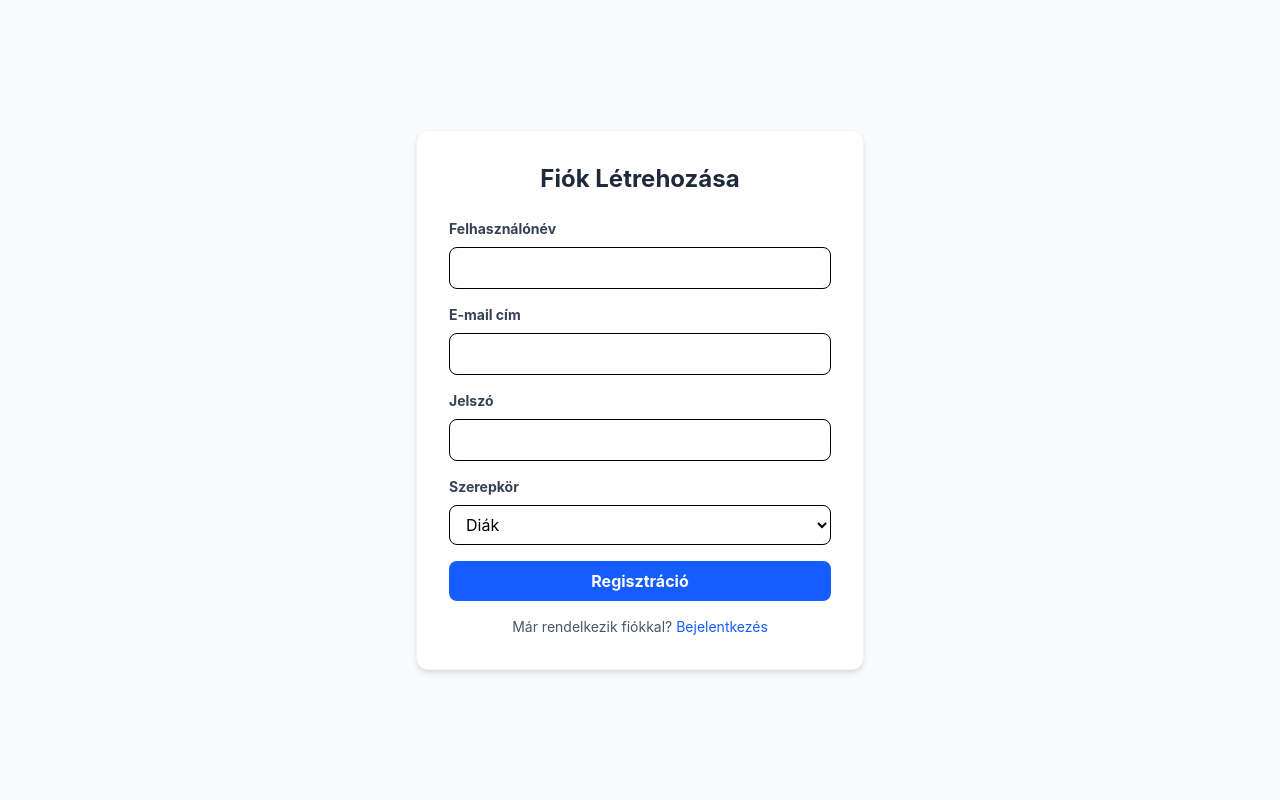
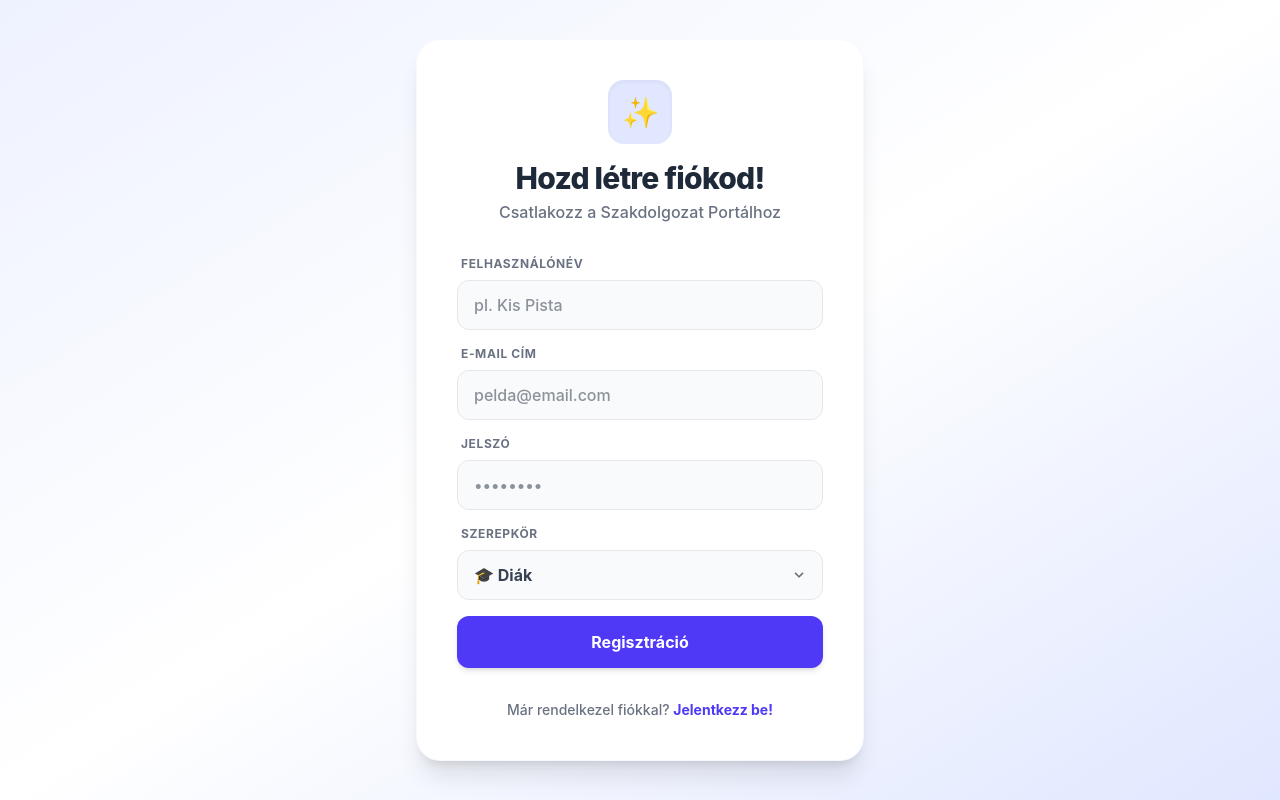
Before and after one commit to thrichard/szakdolgozat-app, a React (Vite) app in the folder client/: page /register in a window 1280 px wide. Built offline with nearby package versions, Linux system fonts and the light colour scheme.

Commit message:
UI: Login és Register felújítása)

```diff
--- a/client/src/pages/AllResults.jsx
+++ b/client/src/pages/AllResults.jsx
@@ -9,7 +9,7 @@ function AllResults() {
 
   // Eredmények lekérése az oldal betöltésekor
   useEffect(() => {
-    document.title = "Osztálynapló | Szakdolgozat Portál";
+    document.title = "Osztálynapló";
 
     const fetchAllResults = async () => {
       const token = localStorage.getItem('token');
--- a/client/src/pages/Login.jsx
+++ b/client/src/pages/Login.jsx
@@ -1,15 +1,21 @@
-import React, { useState } from 'react';
+import React, { useState, useEffect } from 'react';
 import { useNavigate, Link } from 'react-router-dom';
 
 function Login() {
   const [email, setEmail] = useState('');
   const [password, setPassword] = useState('');
   const [error, setError] = useState('');
+  const [isLoading, setIsLoading] = useState(false); // Új állapot a töltéshez
   const navigate = useNavigate();
+
+  useEffect(() => {
+    document.title = "Bejelentkezés | Szakdolgozat Portál";
+  }, []);
 
   const handleSubmit = async (e) => {
     e.preventDefault();
     setError('');
+    setIsLoading(true); // Töltés indítása
 
     try {
       const response = await fetch('http://localhost:5000/api/auth/login', {
@@ -43,51 +49,93 @@ function Login() {
         }
       } else {
         setError(data.message || 'Helytelen belépési adatok.');
+        setIsLoading(false); // Töltés leállítása hiba esetén
       }
     } catch (err) {
-      setError('Hiba történt. Kérlek, ellenőrizd az internetkapcsolatod.');
+      setError('Hálózati hiba. Kérlek, ellenőrizd az internetkapcsolatod.');
+      setIsLoading(false); // Töltés leállítása hiba esetén
     }
   };
 
   return (
-    <div className="min-h-screen flex items-center justify-center bg-gray-50">
-      <div className="bg-white p-8 rounded-xl shadow-md w-full max-w-md border border-gray-100">
-        <h2 className="text-2xl font-bold text-center text-gray-800 mb-6">Bejelentkezés</h2>
+    <div className="min-h-screen flex items-center justify-center bg-gradient-to-br from-indigo-50 via-white to-indigo-100 p-4">
 
-        {error && <p className="text-red-500 text-sm mb-4 text-center bg-red-50 p-2 rounded">{error}</p>}
+      <div className="bg-white p-8 md:p-10 rounded-3xl shadow-xl w-full max-w-md border border-indigo-50/50 animate-fade-in-up">
 
-        <form onSubmit={handleSubmit} className="space-y-4">
+        {/* LOGÓ ÉS FEJLÉC */}
+        <div className="text-center mb-8">
+          <div className="inline-flex items-center justify-center w-16 h-16 bg-indigo-100 text-indigo-600 rounded-2xl mb-4 text-3xl shadow-inner">
+            🎓
+          </div>
+          <h1 className="text-3xl font-extrabold text-gray-800 tracking-tight mb-1">
+            Üdvözlünk újra!
+          </h1>
+          <p className="text-gray-500 font-medium">Jelentkezz be a fiókodba</p>
+        </div>
+
+        {/* HIBAÜZENET */}
+        {error && (
+          <div className="flex items-center gap-2 bg-red-50 border border-red-200 text-red-700 px-4 py-3 rounded-xl mb-6 font-bold text-sm shadow-sm animate-pulse">
+            <span>⚠️</span> {error}
+          </div>
+        )}
+
+        {/* ŰRLAP */}
+        <form onSubmit={handleSubmit} className="space-y-5">
           <div>
-            <label className="block text-gray-700 text-sm font-bold mb-2">E-mail cím</label>
+            <label className="block text-gray-500 text-xs font-bold uppercase tracking-wider mb-2 ml-1">E-mail cím</label>
             <input
               type="email"
-              className="w-full px-3 py-2 border rounded-lg focus:outline-none focus:ring-2 focus:ring-blue-500"
+              placeholder="pelda@email.com"
+              className="w-full px-4 py-3 bg-gray-50 border border-gray-200 rounded-xl focus:outline-none focus:ring-2 focus:ring-indigo-500 focus:border-transparent focus:bg-white transition-all duration-200 font-medium text-gray-800"
               value={email}
               onChange={(e) => setEmail(e.target.value)}
               required
             />
           </div>
+
           <div>
-            <label className="block text-gray-700 text-sm font-bold mb-2">Jelszó</label>
+            <div className="flex justify-between items-center mb-2 ml-1 mr-1">
+              <label className="block text-gray-500 text-xs font-bold uppercase tracking-wider">Jelszó</label>
+            </div>
             <input
               type="password"
-              className="w-full px-3 py-2 border rounded-lg focus:outline-none focus:ring-2 focus:ring-blue-500"
+              placeholder="••••••••"
+              className="w-full px-4 py-3 bg-gray-50 border border-gray-200 rounded-xl focus:outline-none focus:ring-2 focus:ring-indigo-500 focus:border-transparent focus:bg-white transition-all duration-200 font-medium text-gray-800"
               value={password}
               onChange={(e) => setPassword(e.target.value)}
               required
             />
           </div>
+
           <button
             type="submit"
-            className="w-full bg-blue-600 text-white font-bold py-2 rounded-lg hover:bg-blue-700 transition"
+            disabled={isLoading}
+            className={`w-full text-white font-bold py-3.5 rounded-xl transition-all duration-200 shadow-md flex justify-center items-center gap-2 mt-2 ${
+              isLoading
+                ? 'bg-indigo-400 cursor-not-allowed'
+                : 'bg-indigo-600 hover:bg-indigo-700 hover:shadow-lg transform hover:-translate-y-0.5'
+            }`}
           >
-            Belépés
+            {isLoading ? (
+              <>
+                <div className="w-5 h-5 border-2 border-white border-t-transparent rounded-full animate-spin"></div>
+                Bejelentkezés...
+              </>
+            ) : (
+              'Belépés'
+            )}
           </button>
         </form>
 
-        <p className="mt-4 text-center text-sm text-gray-600">
-          Nincs még fiókod? <Link to="/register" className="text-blue-600 hover:underline">Regisztráció</Link>
-        </p>
+        {/* REGISZTRÁCIÓS LINK */}
+        <div className="mt-8 text-center text-sm font-medium text-gray-500">
+          Nincs még fiókod?{' '}
+          <Link to="/register" className="text-indigo-600 hover:text-indigo-800 font-bold hover:underline transition-colors">
+            Regisztrálj itt!
+          </Link>
+        </div>
+
       </div>
     </div>
   );
--- a/client/src/pages/Register.jsx
+++ b/client/src/pages/Register.jsx
@@ -1,23 +1,30 @@
-import React, { useState } from 'react';
+import React, { useState, useEffect } from 'react';
 import { useNavigate, Link } from 'react-router-dom';
 
 function Register() {
   const [username, setUsername] = useState('');
   const [email, setEmail] = useState('');
   const [password, setPassword] = useState('');
-  const [role, setRole] = useState('student'); // Alapértelmezetten diák
+  const [role, setRole] = useState('student');
   const [error, setError] = useState('');
+  const [isLoading, setIsLoading] = useState(false); // Állapot a töltéshez
   const navigate = useNavigate();
+
+  // Dinamikus böngészőfül cím
+  useEffect(() => {
+    document.title = "Regisztráció | Szakdolgozat Portál";
+  }, []);
 
   const handleSubmit = async (e) => {
     e.preventDefault();
     setError('');
+    setIsLoading(true); // Töltés indítása
 
     try {
       const response = await fetch('http://localhost:5000/api/auth/register', {
         method: 'POST',
         headers: { 'Content-Type': 'application/json' },
-        body: JSON.stringify({ username, email, password, role }) // Itt küldjük el a szervernek a szerepkört is
+        body: JSON.stringify({ username, email, password, role })
       });
 
       const data = await response.json();
@@ -26,45 +33,70 @@ function Register() {
         navigate('/login');
       } else {
         setError(data.message || 'Hiba történt a regisztráció során.');
+        setIsLoading(false); // Hiba esetén gomb visszaállítása
       }
     } catch (err) {
       setError('Hálózati hiba. Kérjük, próbálja újra később.');
+      setIsLoading(false); // Hiba esetén gomb visszaállítása
     }
   };
 
   return (
-    <div className="min-h-screen flex items-center justify-center bg-gray-50">
-      <div className="bg-white p-8 rounded-xl shadow-md w-full max-w-md border border-gray-100">
-        <h2 className="text-2xl font-bold text-center text-gray-800 mb-6">Fiók Létrehozása</h2>
+    <div className="min-h-screen flex items-center justify-center bg-gradient-to-br from-indigo-50 via-white to-indigo-100 p-4">
 
-        {error && <p className="text-red-500 text-sm mb-4 text-center bg-red-50 p-2 rounded">{error}</p>}
+      <div className="bg-white p-8 md:p-10 rounded-3xl shadow-xl w-full max-w-md border border-indigo-50/50 animate-fade-in-up">
 
+        {/* LOGÓ ÉS FEJLÉC */}
+        <div className="text-center mb-8">
+          <div className="inline-flex items-center justify-center w-16 h-16 bg-indigo-100 text-indigo-600 rounded-2xl mb-4 text-3xl shadow-inner">
+            ✨
+          </div>
+          <h1 className="text-3xl font-extrabold text-gray-800 tracking-tight mb-1">
+            Hozd létre fiókod!
+          </h1>
+          <p className="text-gray-500 font-medium">Csatlakozz a Szakdolgozat Portálhoz</p>
+        </div>
+
+        {/* HIBAÜZENET */}
+        {error && (
+          <div className="flex items-center gap-2 bg-red-50 border border-red-200 text-red-700 px-4 py-3 rounded-xl mb-6 font-bold text-sm shadow-sm animate-pulse">
+            <span>⚠️</span> {error}
+          </div>
+        )}
+
+        {/* ŰRLAP */}
         <form onSubmit={handleSubmit} className="space-y-4">
+
           <div>
-            <label className="block text-gray-700 text-sm font-bold mb-2">Felhasználónév</label>
+            <label className="block text-gray-500 text-xs font-bold uppercase tracking-wider mb-2 ml-1">Felhasználónév</label>
             <input
               type="text"
-              className="w-full px-3 py-2 border rounded-lg focus:outline-none focus:ring-2 focus:ring-blue-500"
+              placeholder="pl. Kis Pista"
+              className="w-full px-4 py-3 bg-gray-50 border border-gray-200 rounded-xl focus:outline-none focus:ring-2 focus:ring-indigo-500 focus:border-transparent focus:bg-white transition-all duration-200 font-medium text-gray-800"
               value={username}
               onChange={(e) => setUsername(e.target.value)}
               required
             />
           </div>
+
           <div>
-            <label className="block text-gray-700 text-sm font-bold mb-2">E-mail cím</label>
+            <label className="block text-gray-500 text-xs font-bold uppercase tracking-wider mb-2 ml-1">E-mail cím</label>
             <input
               type="email"
-              className="w-full px-3 py-2 border rounded-lg focus:outline-none focus:ring-2 focus:ring-blue-500"
+              placeholder="pelda@email.com"
+              className="w-full px-4 py-3 bg-gray-50 border border-gray-200 rounded-xl focus:outline-none focus:ring-2 focus:ring-indigo-500 focus:border-transparent focus:bg-white transition-all duration-200 font-medium text-gray-800"
               value={email}
               onChange={(e) => setEmail(e.target.value)}
               required
             />
           </div>
+
           <div>
-            <label className="block text-gray-700 text-sm font-bold mb-2">Jelszó</label>
+            <label className="block text-gray-500 text-xs font-bold uppercase tracking-wider mb-2 ml-1">Jelszó</label>
             <input
               type="password"
-              className="w-full px-3 py-2 border rounded-lg focus:outline-none focus:ring-2 focus:ring-blue-500"
+              placeholder="••••••••"
+              className="w-full px-4 py-3 bg-gray-50 border border-gray-200 rounded-xl focus:outline-none focus:ring-2 focus:ring-indigo-500 focus:border-transparent focus:bg-white transition-all duration-200 font-medium text-gray-800"
               value={password}
               onChange={(e) => setPassword(e.target.value)}
               required
@@ -73,28 +105,51 @@ function Register() {
           </div>
 
           <div>
-            <label className="block text-gray-700 text-sm font-bold mb-2">Szerepkör</label>
-            <select
-              className="w-full px-3 py-2 border rounded-lg focus:outline-none focus:ring-2 focus:ring-blue-500 bg-white"
-              value={role}
-              onChange={(e) => setRole(e.target.value)}
-            >
-              <option value="student">Diák</option>
-              <option value="teacher">Tanár</option>
-            </select>
+            <label className="block text-gray-500 text-xs font-bold uppercase tracking-wider mb-2 ml-1">Szerepkör</label>
+            <div className="relative">
+              <select
+                className="w-full px-4 py-3 bg-gray-50 border border-gray-200 rounded-xl focus:outline-none focus:ring-2 focus:ring-indigo-500 focus:border-transparent focus:bg-white transition-all duration-200 font-bold text-gray-700 appearance-none cursor-pointer"
+                value={role}
+                onChange={(e) => setRole(e.target.value)}
+              >
+                <option value="student">🎓 Diák</option>
+                <option value="teacher">👨‍🏫 Oktató / Tanár</option>
+              </select>
+              {/* Egyedi kis lefelé mutató nyíl a selecthez, hogy minden böngészőben jól nézzen ki */}
+              <div className="pointer-events-none absolute inset-y-0 right-0 flex items-center px-4 text-gray-500">
+                <svg className="fill-current h-4 w-4" xmlns="http://www.w3.org/2000/svg" viewBox="0 0 20 20"><path d="M9.293 12.95l.707.707L15.657 8l-1.414-1.414L10 10.828 5.757 6.586 4.343 8z"/></svg>
+              </div>
+            </div>
           </div>
 
           <button
             type="submit"
-            className="w-full bg-blue-600 text-white font-bold py-2 rounded-lg hover:bg-blue-700 transition"
+            disabled={isLoading}
+            className={`w-full text-white font-bold py-3.5 rounded-xl transition-all duration-200 shadow-md flex justify-center items-center gap-2 mt-4 ${
+              isLoading
+                ? 'bg-indigo-400 cursor-not-allowed'
+                : 'bg-indigo-600 hover:bg-indigo-700 hover:shadow-lg transform hover:-translate-y-0.5'
+            }`}
           >
-            Regisztráció
+            {isLoading ? (
+              <>
+                <div className="w-5 h-5 border-2 border-white border-t-transparent rounded-full animate-spin"></div>
+                Fiók létrehozása...
+              </>
+            ) : (
+              'Regisztráció'
+            )}
           </button>
         </form>
 
-        <p className="mt-4 text-center text-sm text-gray-600">
-          Már rendelkezik fiókkal? <Link to="/login" className="text-blue-600 hover:underline">Bejelentkezés</Link>
-        </p>
+        {/* BEJELENTKEZÉS LINK */}
+        <div className="mt-8 text-center text-sm font-medium text-gray-500">
+          Már rendelkezel fiókkal?{' '}
+          <Link to="/login" className="text-indigo-600 hover:text-indigo-800 font-bold hover:underline transition-colors">
+            Jelentkezz be!
+          </Link>
+        </div>
+
       </div>
     </div>
   );
```
